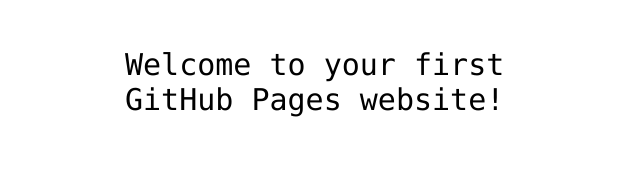
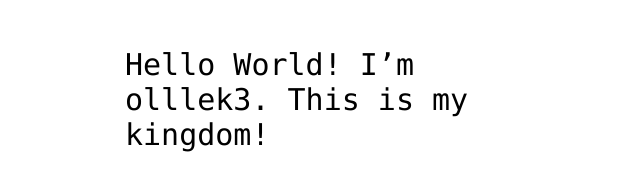
Before and after one commit to olllek3/hello-world, a plain HTML site: page index.html in a window 1280 px wide. Shown: the part 341-532 px from the top of the page, without its empty margins (315-955 px from the left). Drawn offline with Linux system fonts and the light colour scheme.

Commit message:
Update index.html

```diff
--- a/index.html
+++ b/index.html
@@ -12,7 +12,7 @@
 <img src="https://octodex.github.com/images/daftpunktocat-thomas.gif" id="octocat" alt="octocat-gif" />
 
 <!-- Change this code here by copy and pasting your template on line 15 -->
-<p>Welcome to your first GitHub Pages website!</p>
+<p>Hello World! I’m olllek3. This is my kingdom!</p>
 
 </body>
 </html>
```
